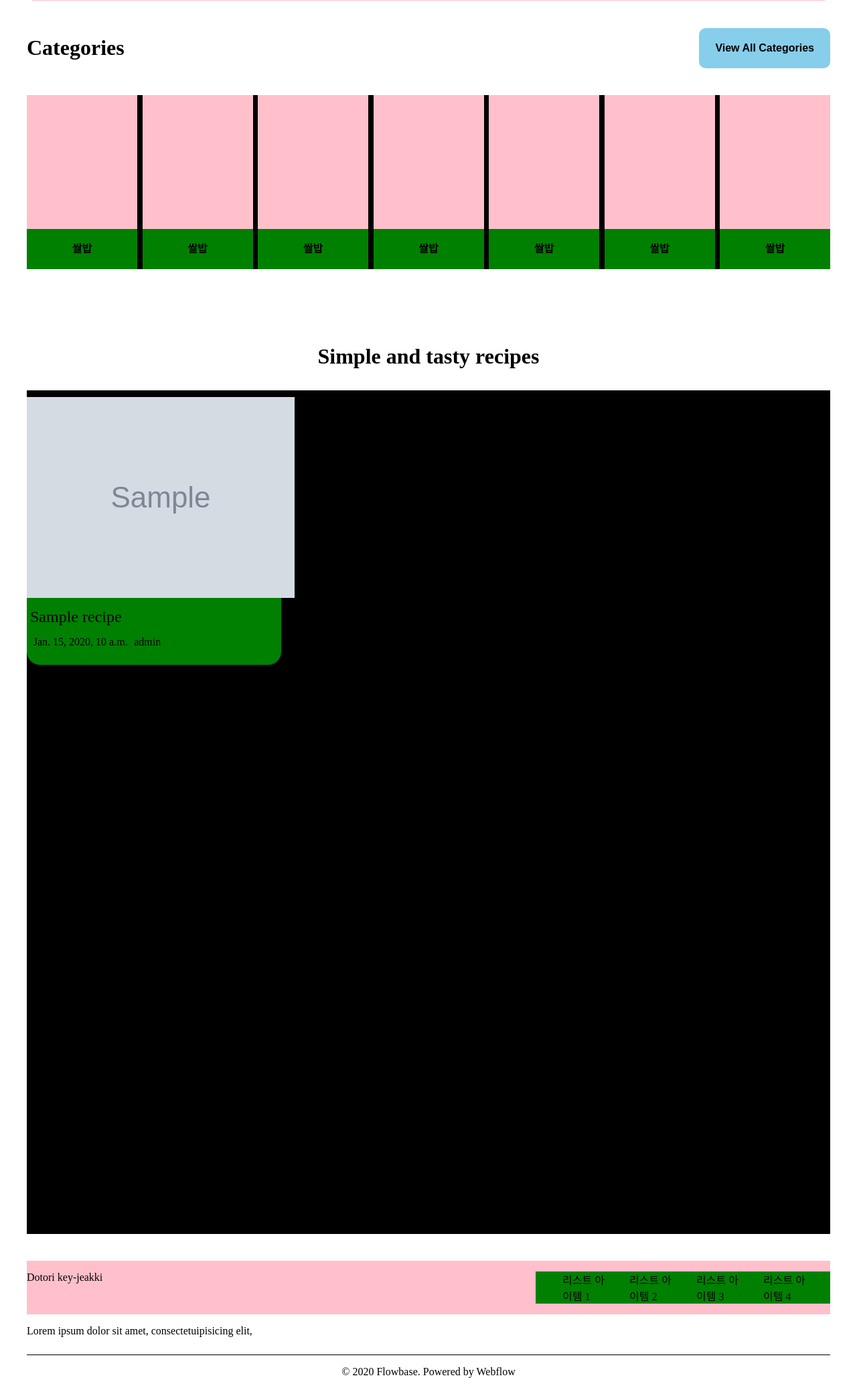
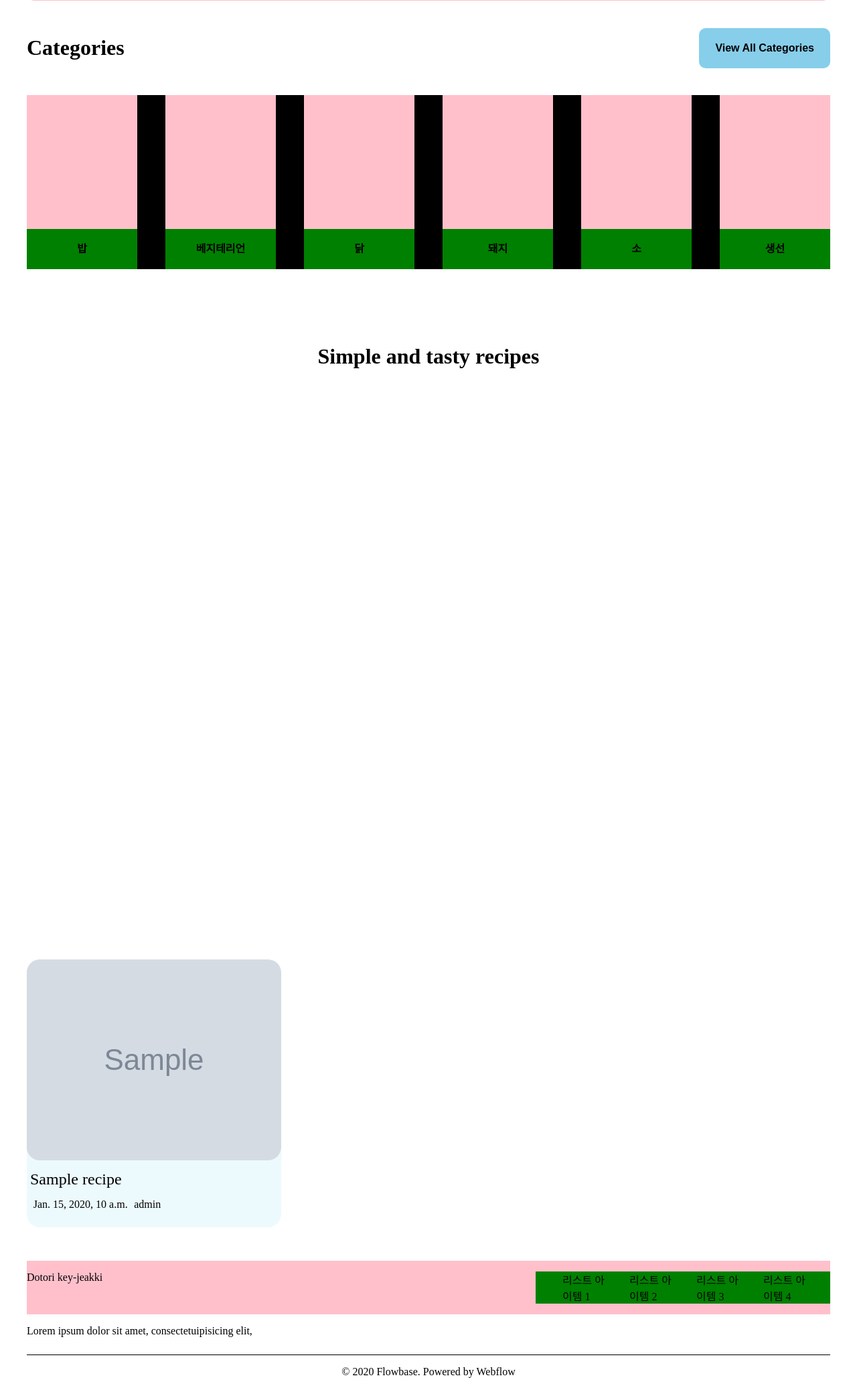
Before and after one commit to Woni1010011/KDT-Hackathon, a Django app: template P_Ndjango/contents_app/templates/homepage.html in a window 1280 px wide. Shown: the part 315-2397 px from the top of the page at 67% size. Run offline with Django 4.2, Linux system fonts and the light colour scheme; the template is opened without the code that fills it: most values are stand-ins (such as "Sample title", 1, 10 or a date in 2020); grey boxes marked "Sample" are stand-in pictures.

Commit message:
[Feat] homepage 작업
- js 정리
- recipe 불러오기

박성원

```diff
--- a/P_Ndjango/contents_app/static/css/homepage.css
+++ b/P_Ndjango/contents_app/static/css/homepage.css
@@ -113,7 +113,6 @@ button:hover {
     font-size: x-large;
 }
 .recipe_contents_container {
-    background-color: black;
     display: flex;
     flex-direction: row;
     justify-content: space-between;
@@ -122,7 +121,7 @@ button:hover {
     padding: 10px 0px 10px 0px;
 }
 .recipe_content {
-    background-color: green;
+    background-color: #ecfafd;
     display: flex;
     flex-direction: column;
     margin: 0 5px 0 0;
@@ -134,6 +133,12 @@ button:hover {
     background-color: pink;
     border-radius: 20px;
     height: 300px;
+    width: 340px;
+}
+.thumbnail {
+    width: 380px;
+    height: 300px;
+    border-radius: 20px;
 }
 .recipe_title{
     font-size: 1.5rem;
--- a/P_Ndjango/contents_app/static/js/homepage.js
+++ b/P_Ndjango/contents_app/static/js/homepage.js
@@ -1,19 +1,35 @@
-// var recipe_container = document.getElementsByClassName("recipe_contents_container");
-// var recipe_contents_container = `
-//     <div class="recipe_content">
-//         <div class="recipe_image">
-//         </div>
-//         <div class="recipe_title">
-//             <span>Big and Juicy Wagyu Beef</span>
-//         </div>
-//         <div class="recipe_info">
-//             <span>time</span> <span>category</span>
-//         </div>
-//     </div>
-// `;
+var recipe_contents_container = document.getElementsByClassName("recipe_contents_container");
+var recipe_content = document.getElementsByClassName("recipe_content");
+var categories_contents_area = document.getElementsByClassName("categories_contents_area");
 
-// for (var i = 0; i < 3; i++ ) {
-//     for (var j = 0; j < 3; j ++) {
-//         recipe_container[i].innerHTML += recipe_contents_container
-//     }
-// }
+
+// Simple and tasty recipes
+for (var i = 0; i < 3; i++ ){
+    for (var j = 0; j < 3; j++){
+        recipe_contents_container[i].appendChild(recipe_content[0])
+    }
+};
+
+var categories_contents_area = document.getElementsByClassName
+("categories_contents_area");
+var categoryTitleElement = document.querySelectorAll(".category_title p");
+var categories_content = `
+    <div class="categories_content">
+        <div class="category_img">
+
+        </div>
+        <div class="category_title">
+            <p>쌀밥</p>
+        </div>
+    </div>
+`;
+var categories = ["밥", "베지테리언", "닭", "돼지", "소", "생선"];
+
+for (var i = 0; i < 6; i++) {
+    categories_contents_area[0].innerHTML += categories_content
+}
+var categoryTitleElement = document.querySelectorAll(".category_title p");
+for (var i = 0; i < 6; i ++){
+    categoryTitleElement[i].textContent = categories[i];
+
+}
--- a/P_Ndjango/contents_app/templates/homepage.html
+++ b/P_Ndjango/contents_app/templates/homepage.html
@@ -7,7 +7,7 @@
     <meta name="viewport" content="width=device-width, initial-scale=1.0">
     <title>HomePage</title>
     <!-- S3 배포용 -->
-    <link rel="stylesheet" href="{%static 'css/homepage.css'%}" >
+    <link rel="stylesheet" href="static/css/homepage.css" >
     <!-- 로컬 수정용 -->
     <!-- <link rel="stylesheet" href="static/css/homepage.css" > -->
 </head>
@@ -30,89 +30,32 @@
                 <p>Categories</p>
                 <button>View All Categories</button>
             </div>
-            <div class="categories_contents_area">
-                <div class="categories_content">
-                    <div class="category_img">
-
-                    </div>
-                    <div class="category_title">
-                        <p>쌀밥</p>
-                    </div>
-                </div>
-                <div class="categories_content">
-                    <div class="category_img">
-
-                    </div>
-                    <div class="category_title">
-                        <p>쌀밥</p>
-                    </div>
-                </div>
-                <div class="categories_content">
-                    <div class="category_img">
-
-                    </div>
-                    <div class="category_title">
-                        <p>쌀밥</p>
-                    </div>
-                </div>
-                <div class="categories_content">
-                    <div class="category_img">
-
-                    </div>
-                    <div class="category_title">
-                        <p>쌀밥</p>
-                    </div>
-                </div>
-                <div class="categories_content">
-                    <div class="category_img">
-
-                    </div>
-                    <div class="category_title">
-                        <p>쌀밥</p>
-                    </div>
-                </div>
-                <div class="categories_content">
-                    <div class="category_img">
-
-                    </div>
-                    <div class="category_title">
-                        <p>쌀밥</p>
-                    </div>
-                </div>
-                <div class="categories_content">
-                    <div class="category_img">
-
-                    </div>
-                    <div class="category_title">
-                        <p>쌀밥</p>
-                    </div>
-                </div>
-            </div>
+            <div class="categories_contents_area"></div>
         </div>
 
         <div class="recipes_previews">
             <div class="previes_title">
                 <p>Simple and tasty recipes</p>
             </div>
-            <div class="recipe_contents_container">
-                {% for recipe in recipes %}
+
+            {% for recipe, thumbnail in mylist %}
             <div class="recipe_content">
                 <div class="recipe_image">
-                        <img src="{{ thumbnail }}" alt="Thumbnail Image">
-
+                    <img class="thumbnail" src="{{ thumbnail }}" alt="Thumbnail Image">
                 </div>
                 <div class="recipe_title">
-                        <span>{{ recipe.recipe_title}}</span>
+                    <span>{{ recipe.recipe_title|slice:":16" }}</span>
                 </div>
                 <div class="recipe_info">
-                        <span>{{recipe.cook_time}}</span> <span>{{recipe.recipe_level}}</span>
+                    <span>{{ recipe.cook_time}}</span> <span>{{recipe.recipe_level}}</span>
                 </div>
             </div>
             {% endfor %}
-
-            </div>
             <div class="recipe_contents_container"></div>
             <div class="recipe_contents_container"></div>
+            <div class="recipe_contents_container"></div>
+
+
         </div>
 
         {% include "footerbar.html" %}
@@ -120,7 +63,7 @@
 
     </div>
 
-    <script src="{% static 'js/homepage.js' %}"></script>
+    <script src="static/js/homepage.js"></script>
 
 </body>
 
```
Also changed, not shown: P_Ndjango/contents_app/views.py (+18 -12 lines). Lines whose indentation alone changed are shown as unchanged.
